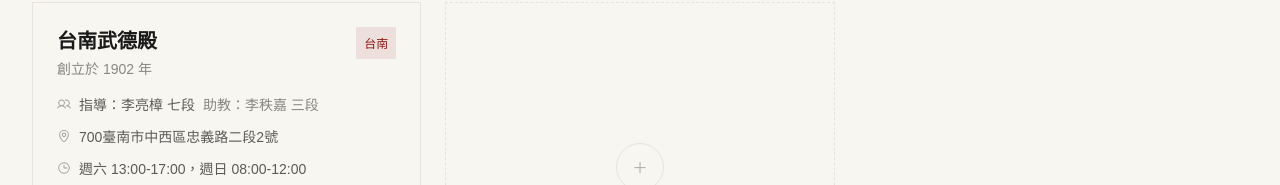
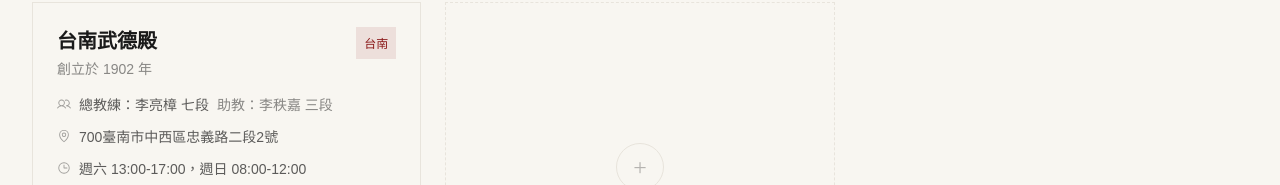
Before and after one commit to Fuyo0426/butoTaiwan, a Next.js app: page /dojo in a window 1280 px wide. Shown: the part 370-555 px from the top of the page. Built offline with nearby package versions, Linux system fonts and the light colour scheme.

Commit message:
fix: 將道場頁面「指導」改為「總教練」

```diff
--- a/app/dojo/page.tsx
+++ b/app/dojo/page.tsx
@@ -84,7 +84,7 @@ export default function DojoPage() {
               <div className="flex items-start gap-2 text-sm font-sans text-kendo-black/70">
                 <Users size={14} className="mt-0.5 flex-shrink-0 text-kendo-black/40" />
                 <span>
-                  指導：{dojo.instructor}{dojo.instructorRank ? ` ${dojo.instructorRank}` : ''}
+                  總教練：{dojo.instructor}{dojo.instructorRank ? ` ${dojo.instructorRank}` : ''}
                   {dojo.assistants && dojo.assistants.map(a => (
                     <span key={a.name} className="ml-2 text-kendo-black/50">助教：{a.name} {a.rank}</span>
                   ))}
```
